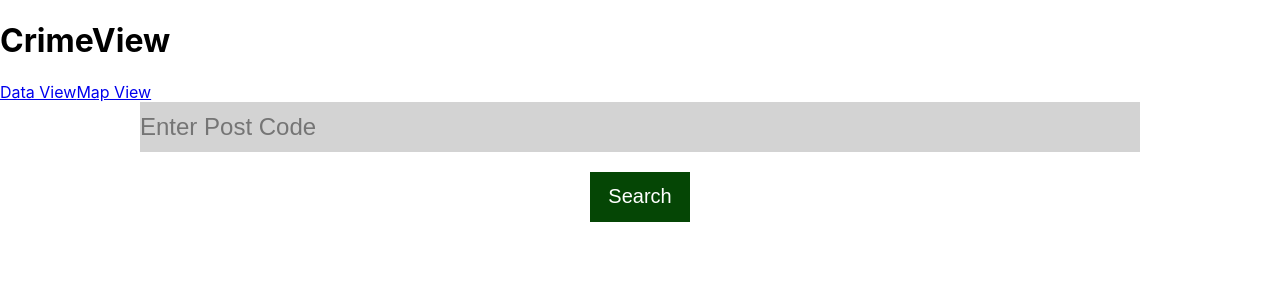
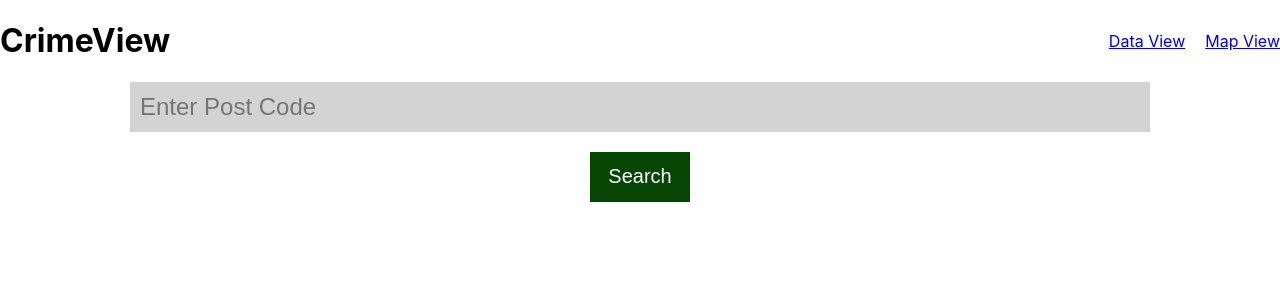
Before and after one commit to Reece-Morgan/crimeview, a React (Create React App) app: page / in a window 1280 px wide. Shown: the top 300 px of the page. Built offline with nearby package versions, Linux system fonts and the light colour scheme.

Commit message:
style changes

```diff
--- a/src/components/search-bar.tsx
+++ b/src/components/search-bar.tsx
@@ -57,7 +57,7 @@ const Form = styled.form`
 const Input = styled.input`
   width: 100%;
   height: 50px;
-  padding: 0;
+  padding: 0 10px;
   border: 0;
   background-color: #d3d3d3;
   color: #000;
--- a/src/pages/home.tsx
+++ b/src/pages/home.tsx
@@ -1,15 +1,49 @@
 import { Link } from "react-router-dom";
 import SearchBar from "../components/search-bar";
+import styled from "styled-components";
 
 function HomePage() {
   return (
-    <>
-      <h1>CrimeView</h1>
-      <Link to="/data-view">Data View</Link>
-      <Link to="/map-view">Map View</Link>
+    <Wrapper>
+      <Header>
+        <Title>CrimeView</Title>
+        <List>
+          <ListItem>
+            <Link to="/data-view">Data View</Link>
+          </ListItem>
+          <ListItem>
+            <Link to="/map-view">Map View</Link>
+          </ListItem>
+        </List>
+      </Header>
+
       <SearchBar />
-    </>
+    </Wrapper>
   );
 }
 
 export default HomePage;
+
+const Wrapper = styled.div`
+  max-width: 1280px;
+  margin: 0 auto;
+`;
+
+const Header = styled.header`
+  display: flex;
+  flex-direction: row;
+  justify-content: space-between;
+  align-items: center;
+`;
+
+const Title = styled.h1``;
+
+const List = styled.ul`
+  display: flex;
+  flex-direction: row;
+  gap: 20px;
+`;
+
+const ListItem = styled.li`
+  list-style-type: none;
+`;
--- a/src/pages/map-view.tsx
+++ b/src/pages/map-view.tsx
@@ -1,5 +1,25 @@
+import { Link } from "react-router-dom";
+import styled from "styled-components";
+
 function MapViewPage() {
-  return <h1>Map View</h1>;
+  return (
+    <Wrapper>
+      <Title>Map View</Title>
+      <Text>Map View is coming soon!</Text>
+      <Text>
+        Return to <Link to="/">Home Page</Link>
+      </Text>
+    </Wrapper>
+  );
 }
 
 export default MapViewPage;
+
+const Wrapper = styled.div`
+  max-width: 1280px;
+  margin: 0 auto;
+`;
+
+const Title = styled.h1``;
+
+const Text = styled.p``;
```
